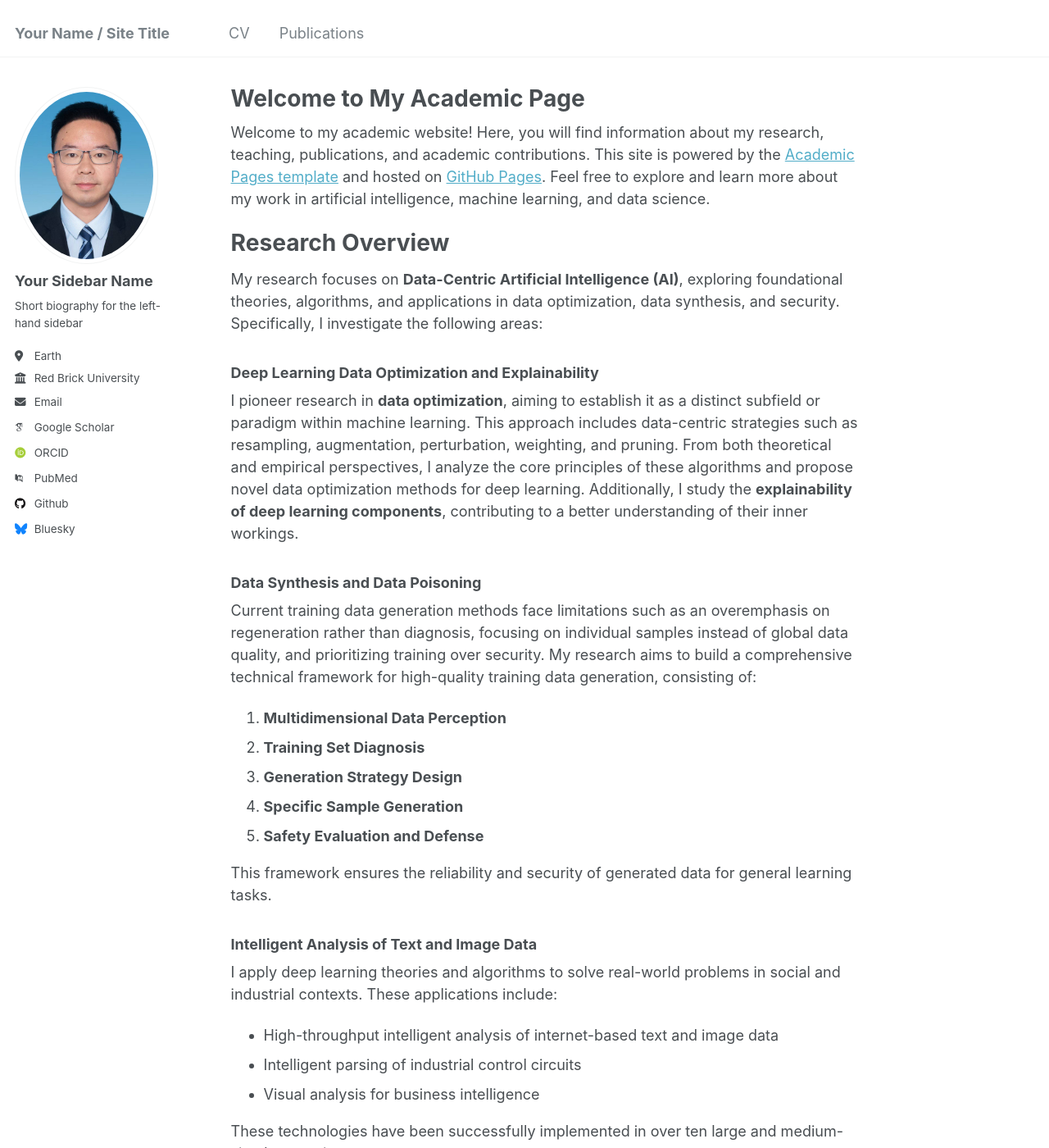
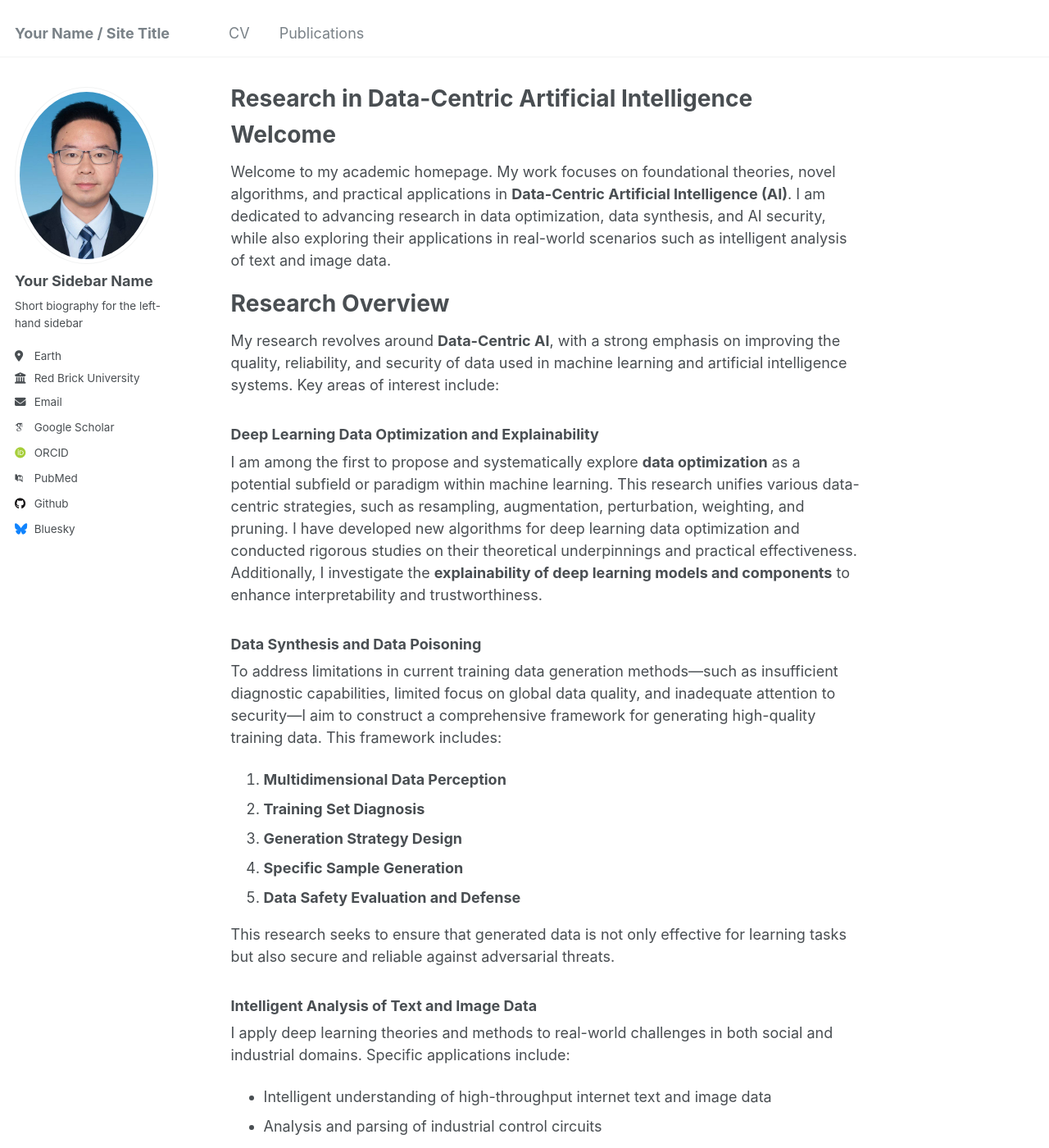
Before and after one commit to wuou-ai/wuou-ai.github.io, a Jekyll site: the page built from _pages/about.md, in a window 1280 px wide and 1400 px high. Shown: the whole window at 82% size. Built offline with Jekyll 4.4.1, drawn with Linux system fonts in a browser that asks for light colours; some web fonts are replaced; some of the changed text lies outside the part shown.

Commit message:
Update about.md

```diff
--- a/_pages/about.md
+++ b/_pages/about.md
@@ -1,36 +1,58 @@
 ---
 permalink: /
-title: "Welcome to My Academic Page"
+title: "Research in Data-Centric Artificial Intelligence"
 author_profile: true
 redirect_from:
   - /about/
   - /about.html
 ---
 
-
-Welcome to my academic website! Here, you will find information about my research, teaching, publications, and academic contributions. This site is powered by the [Academic Pages template](https://github.com/academicpages/academicpages.github.io) and hosted on [GitHub Pages](https://pages.github.com). Feel free to explore and learn more about my work in artificial intelligence, machine learning, and data science.
+Welcome
+======
+Welcome to my academic homepage. My work focuses on foundational theories, novel algorithms, and practical applications in **Data-Centric Artificial Intelligence (AI)**. I am dedicated to advancing research in data optimization, data synthesis, and AI security, while also exploring their applications in real-world scenarios such as intelligent analysis of text and image data.
 
 Research Overview
 ======
-My research focuses on **Data-Centric Artificial Intelligence (AI)**, exploring foundational theories, algorithms, and applications in data optimization, data synthesis, and security. Specifically, I investigate the following areas:
+My research revolves around **Data-Centric AI**, with a strong emphasis on improving the quality, reliability, and security of data used in machine learning and artificial intelligence systems. Key areas of interest include:
 
 ### Deep Learning Data Optimization and Explainability
-I pioneer research in **data optimization**, aiming to establish it as a distinct subfield or paradigm within machine learning. This approach includes data-centric strategies such as resampling, augmentation, perturbation, weighting, and pruning. From both theoretical and empirical perspectives, I analyze the core principles of these algorithms and propose novel data optimization methods for deep learning. Additionally, I study the **explainability of deep learning components**, contributing to a better understanding of their inner workings.
+I am among the first to propose and systematically explore **data optimization** as a potential subfield or paradigm within machine learning. This research unifies various data-centric strategies, such as resampling, augmentation, perturbation, weighting, and pruning. I have developed new algorithms for deep learning data optimization and conducted rigorous studies on their theoretical underpinnings and practical effectiveness. Additionally, I investigate the **explainability of deep learning models and components** to enhance interpretability and trustworthiness.
 
 ### Data Synthesis and Data Poisoning
-Current training data generation methods face limitations such as an overemphasis on regeneration rather than diagnosis, focusing on individual samples instead of global data quality, and prioritizing training over security. My research aims to build a comprehensive technical framework for high-quality training data generation, consisting of:
+To address limitations in current training data generation methods—such as insufficient diagnostic capabilities, limited focus on global data quality, and inadequate attention to security—I aim to construct a comprehensive framework for generating high-quality training data. This framework includes:
 1. **Multidimensional Data Perception**
 2. **Training Set Diagnosis**
 3. **Generation Strategy Design**
 4. **Specific Sample Generation**
-5. **Safety Evaluation and Defense**
+5. **Data Safety Evaluation and Defense**
 
-This framework ensures the reliability and security of generated data for general learning tasks.
+This research seeks to ensure that generated data is not only effective for learning tasks but also secure and reliable against adversarial threats.
 
 ### Intelligent Analysis of Text and Image Data
-I apply deep learning theories and algorithms to solve real-world problems in social and industrial contexts. These applications include:
-- High-throughput intelligent analysis of internet-based text and image data
-- Intelligent parsing of industrial control circuits
+I apply deep learning theories and methods to real-world challenges in both social and industrial domains. Specific applications include:
+- Intelligent understanding of high-throughput internet text and image data
+- Analysis and parsing of industrial control circuits
 - Visual analysis for business intelligence
 
-These technologies have been successfully implemented in over ten large and medium-sized enterprises.
+These methods have been successfully deployed in collaborations with over ten large and medium-sized enterprises, demonstrating the practical impact of my research.
+
+Teaching and Mentorship
+======
+I am committed to cultivating the next generation of researchers and professionals in artificial intelligence and data science. I teach both core and elective courses at the undergraduate level, including:
+- **Introduction to Data Science** (Core course)
+- **Deep Learning** (Elective course)
+
+Additionally, I actively mentor students and young researchers, guiding them in their pursuit of knowledge and innovation in AI and machine learning.
+
+Service and Leadership
+======
+My contributions to the academic community include:
+- Serving as a (Senior) Program Committee Member for **CCF A/B/C Conferences**
+- Reviewing for top-tier AI journals
+- Founding and leading the **Data Science Program** in the School of Mathematics at Tianjin University
+
+Through these efforts, I aim to advance the field of data-centric AI and contribute to the broader academic and industrial communities.
+
+Contact
+======
+For more information about my research, teaching, or collaborations, please feel free to reach out.
```
